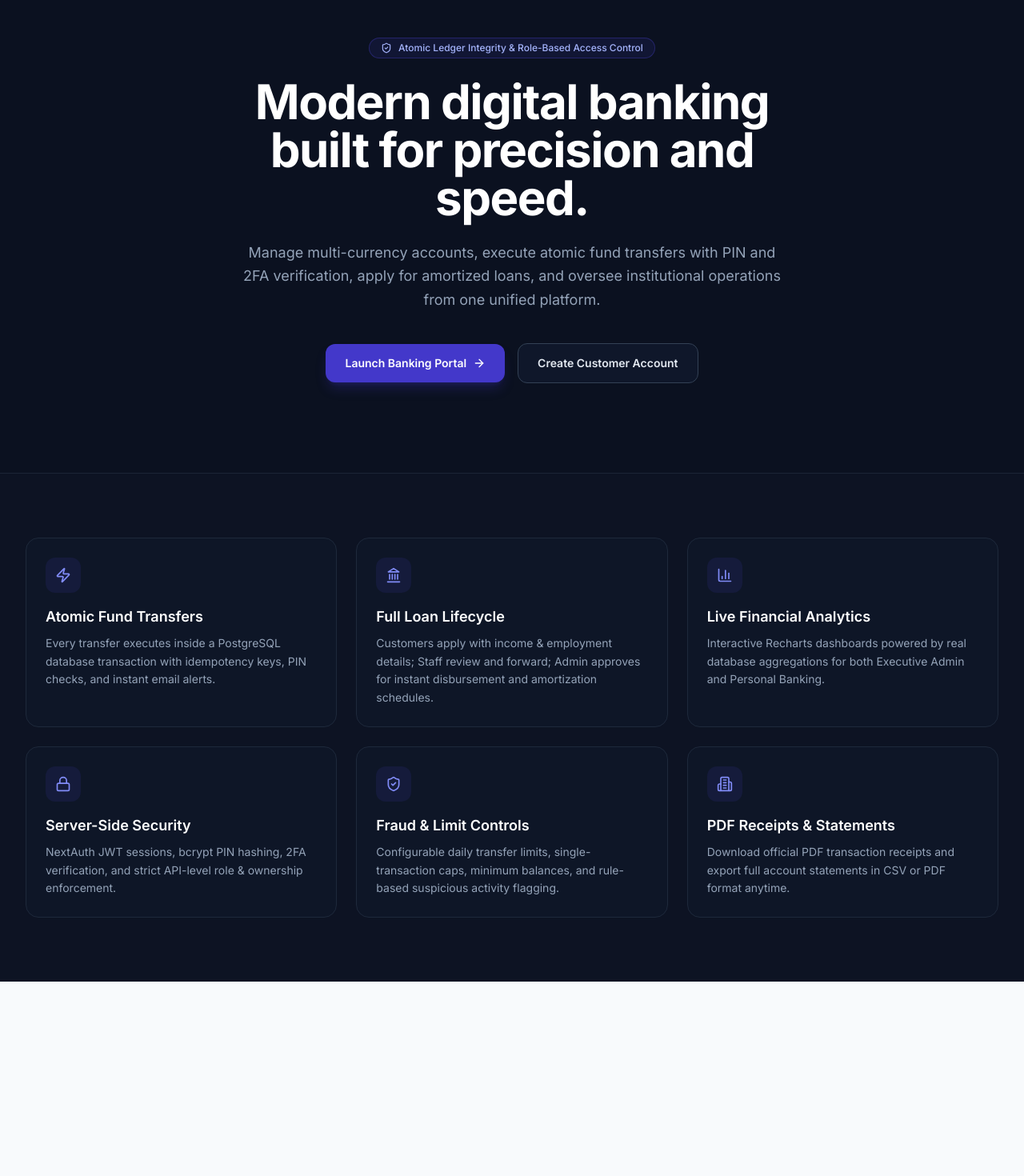
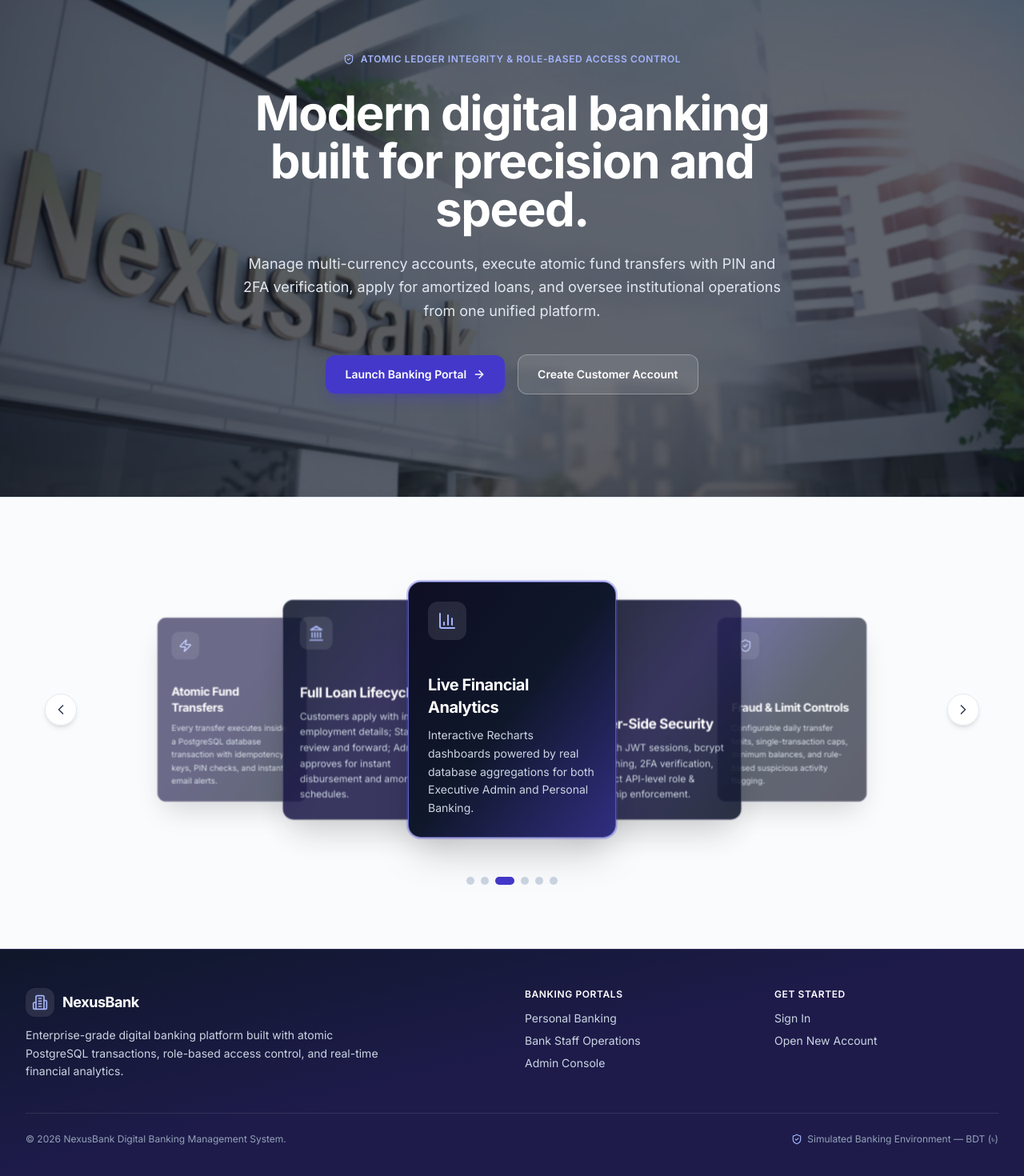
Before and after one commit to ruhul1845/NexusBank, a Next.js app: page / in a window 1280 px wide. Shown: the part 130-1600 px from the top of the page at 80% size. Before the commit the page ends 1357 px from the top, so only its background shows below. Built offline with nearby package versions, Linux system fonts and the light colour scheme; no server answers.

Commit message:
feat(landing): add bank.webp hero background, animated carousel, and gradient footer

```diff
--- a/src/app/page.tsx
+++ b/src/app/page.tsx
@@ -1,28 +1,94 @@
+"use client";
+
+import React, { useEffect, useState } from "react";
 import Link from "next/link";
-import { ArrowRight, Building2, ShieldCheck, Zap, Landmark, BarChart3, Lock } from "lucide-react";
+import {
+  ArrowRight,
+  Building2,
+  ShieldCheck,
+  Zap,
+  Landmark,
+  BarChart3,
+  Lock,
+  ChevronLeft,
+  ChevronRight,
+} from "lucide-react";
+
+const CAPABILITIES = [
+  {
+    icon: Zap,
+    title: "Atomic Fund Transfers",
+    desc: "Every transfer executes inside a PostgreSQL database transaction with idempotency keys, PIN checks, and instant email alerts.",
+    accent: "from-indigo-950 via-brand-900 to-slate-900",
+  },
+  {
+    icon: Landmark,
+    title: "Full Loan Lifecycle",
+    desc: "Customers apply with income & employment details; Staff review and forward; Admin approves for instant disbursement and amortization schedules.",
+    accent: "from-slate-900 via-indigo-950 to-brand-900",
+  },
+  {
+    icon: BarChart3,
+    title: "Live Financial Analytics",
+    desc: "Interactive Recharts dashboards powered by real database aggregations for both Executive Admin and Personal Banking.",
+    accent: "from-brand-950 via-slate-900 to-indigo-900",
+  },
+  {
+    icon: Lock,
+    title: "Server-Side Security",
+    desc: "NextAuth JWT sessions, bcrypt PIN hashing, 2FA verification, and strict API-level role & ownership enforcement.",
+    accent: "from-slate-950 via-brand-900 to-slate-900",
+  },
+  {
+    icon: ShieldCheck,
+    title: "Fraud & Limit Controls",
+    desc: "Configurable daily transfer limits, single-transaction caps, minimum balances, and rule-based suspicious activity flagging.",
+    accent: "from-indigo-900 via-slate-900 to-brand-950",
+  },
+  {
+    icon: Building2,
+    title: "PDF Receipts & Statements",
+    desc: "Download official PDF transaction receipts and export full account statements in CSV or PDF format anytime.",
+    accent: "from-slate-900 via-brand-950 to-indigo-950",
+  },
+];
 
 export default function LandingPage() {
+  const [activeIndex, setActiveIndex] = useState(0);
+
+  useEffect(() => {
+    const timer = setInterval(() => {
+      setActiveIndex((prev) => (prev + 1) % CAPABILITIES.length);
+    }, 2000);
+    return () => clearInterval(timer);
+  }, []);
+
+  const prevSlide = () =>
+    setActiveIndex((prev) => (prev - 1 + CAPABILITIES.length) % CAPABILITIES.length);
+  const nextSlide = () =>
+    setActiveIndex((prev) => (prev + 1) % CAPABILITIES.length);
+
   return (
-    <div className="min-h-screen bg-slate-950 text-white">
+    <div className="min-h-screen bg-white text-slate-900">
       {/* Navbar */}
-      <header className="border-b border-slate-800/80 bg-slate-950/80 backdrop-blur-md">
+      <header className="sticky top-0 z-40 border-b border-slate-200 bg-white/85 backdrop-blur-md">
         <div className="mx-auto flex h-16 max-w-7xl items-center justify-between px-4 sm:px-6 lg:px-8">
           <div className="flex items-center gap-2.5">
             <div className="flex h-9 w-9 items-center justify-center rounded-xl bg-brand-600 text-white">
               <Building2 className="h-5 w-5" />
             </div>
-            <span className="text-lg font-bold tracking-tight">NexusBank</span>
+            <span className="text-lg font-bold tracking-tight text-slate-900">NexusBank</span>
           </div>
           <div className="flex items-center gap-3">
             <Link
               href="/login"
-              className="rounded-xl px-4 py-2 text-sm font-medium text-slate-300 transition hover:text-white"
+              className="rounded-xl px-4 py-2 text-sm font-medium text-slate-600 transition hover:text-slate-900"
             >
               Sign In
             </Link>
             <Link
               href="/register"
-              className="rounded-xl bg-brand-600 px-4 py-2 text-sm font-semibold text-white shadow-sm transition hover:bg-brand-500"
+              className="rounded-xl bg-brand-600 px-4 py-2 text-sm font-semibold text-white shadow-sm transition hover:bg-brand-700"
             >
               Open Account
             </Link>
@@ -30,32 +96,35 @@ export default function LandingPage() {
         </div>
       </header>
 
-      {/* Hero */}
-      <section className="relative overflow-hidden py-20 sm:py-28">
-        <div className="absolute inset-0 -z-10 bg-[radial-gradient(ellipse_at_top,_var(--tw-gradient-stops))] from-brand-900/40 via-slate-950 to-slate-950" />
-        <div className="mx-auto max-w-7xl px-4 text-center sm:px-6 lg:px-8">
-          <div className="mx-auto inline-flex items-center gap-2 rounded-full border border-brand-500/30 bg-brand-500/10 px-3.5 py-1 text-xs font-medium text-brand-300">
+      {/* Hero with /bank.webp background */}
+      <section
+        className="relative overflow-hidden bg-cover bg-center py-24 sm:py-32"
+        style={{ backgroundImage: "url('/bank.webp')" }}
+      >
+        <div className="absolute inset-0 bg-slate-950/65 backdrop-blur-[1px]" />
+        <div className="relative z-10 mx-auto max-w-7xl px-4 text-center sm:px-6 lg:px-8">
+          <div className="mx-auto inline-flex items-center gap-2 text-xs font-semibold uppercase tracking-wider text-brand-300">
             <ShieldCheck className="h-3.5 w-3.5" />
             Atomic Ledger Integrity & Role-Based Access Control
           </div>
           <h1 className="mx-auto mt-6 max-w-3xl text-4xl font-bold tracking-tight text-white sm:text-6xl">
             Modern digital banking built for precision and speed.
           </h1>
-          <p className="mx-auto mt-6 max-w-2xl text-lg leading-relaxed text-slate-400">
+          <p className="mx-auto mt-6 max-w-2xl text-lg leading-relaxed text-slate-200">
             Manage multi-currency accounts, execute atomic fund transfers with PIN and 2FA verification, apply for
             amortized loans, and oversee institutional operations from one unified platform.
           </p>
           <div className="mt-10 flex flex-wrap items-center justify-center gap-4">
             <Link
               href="/login"
-              className="inline-flex items-center gap-2 rounded-xl bg-brand-600 px-6 py-3.5 text-sm font-semibold text-white shadow-lg shadow-brand-600/25 transition hover:bg-brand-500"
+              className="inline-flex items-center gap-2 rounded-xl bg-brand-600 px-6 py-3.5 text-sm font-semibold text-white shadow-lg shadow-brand-600/30 transition hover:bg-brand-500"
             >
               Launch Banking Portal
               <ArrowRight className="h-4 w-4" />
             </Link>
             <Link
               href="/register"
-              className="inline-flex items-center gap-2 rounded-xl border border-slate-700 bg-slate-900 px-6 py-3.5 text-sm font-semibold text-slate-200 transition hover:bg-slate-800"
+              className="inline-flex items-center gap-2 rounded-xl border border-white/30 bg-white/10 px-6 py-3.5 text-sm font-semibold text-white backdrop-blur-sm transition hover:bg-white/20"
             >
               Create Customer Account
             </Link>
@@ -63,59 +132,150 @@ export default function LandingPage() {
         </div>
       </section>
 
-      {/* Capabilities Grid */}
-      <section className="border-t border-slate-800/80 bg-slate-900/40 py-20">
+      {/* Capabilities Coverflow Carousel */}
+      <section className="overflow-hidden border-t border-slate-200 bg-slate-50/70 py-20">
         <div className="mx-auto max-w-7xl px-4 sm:px-6 lg:px-8">
-          <div className="grid gap-6 sm:grid-cols-2 lg:grid-cols-3">
-            {[
-              {
-                icon: Zap,
-                title: "Atomic Fund Transfers",
-                desc: "Every transfer executes inside a PostgreSQL database transaction with idempotency keys, PIN checks, and instant email alerts.",
-              },
-              {
-                icon: Landmark,
-                title: "Full Loan Lifecycle",
-                desc: "Customers apply with income & employment details; Staff review and forward; Admin approves for instant disbursement and amortization schedules.",
-              },
-              {
-                icon: BarChart3,
-                title: "Live Financial Analytics",
-                desc: "Interactive Recharts dashboards powered by real database aggregations for both Executive Admin and Personal Banking.",
-              },
-              {
-                icon: Lock,
-                title: "Server-Side Security",
-                desc: "NextAuth JWT sessions, bcrypt PIN hashing, 2FA verification, and strict API-level role & ownership enforcement.",
-              },
-              {
-                icon: ShieldCheck,
-                title: "Fraud & Limit Controls",
-                desc: "Configurable daily transfer limits, single-transaction caps, minimum balances, and rule-based suspicious activity flagging.",
-              },
-              {
-                icon: Building2,
-                title: "PDF Receipts & Statements",
-                desc: "Download official PDF transaction receipts and export full account statements in CSV or PDF format anytime.",
-              },
-            ].map((item) => {
+          <div className="relative flex h-[370px] items-center justify-center">
+            {CAPABILITIES.map((item, idx) => {
               const Icon = item.icon;
+              const total = CAPABILITIES.length;
+              let offset = idx - activeIndex;
+              if (offset > total / 2) offset -= total;
+              if (offset < -total / 2) offset += total;
+
+              const abs = Math.abs(offset);
+              const isVisible = abs <= 2;
+
+              const translateX = offset * 175;
+              const scale = offset === 0 ? 1 : abs === 1 ? 0.86 : 0.72;
+              const zIndex = 30 - abs * 10;
+              const opacity = !isVisible ? 0 : offset === 0 ? 1 : abs === 1 ? 0.88 : 0.65;
+
               return (
                 <div
                   key={item.title}
-                  className="rounded-2xl border border-slate-800 bg-slate-900/70 p-6 transition hover:border-brand-500/40"
+                  onClick={() => setActiveIndex(idx)}
+                  style={{
+                    transform: `translateX(${translateX}px) scale(${scale})`,
+                    zIndex,
+                    opacity,
+                    pointerEvents: isVisible ? "auto" : "none",
+                  }}
+                  className={`absolute flex h-[320px] w-[260px] cursor-pointer flex-col justify-between rounded-2xl border bg-gradient-to-br p-6 text-white shadow-2xl transition-all duration-500 ease-out ${item.accent} ${
+                    offset === 0 ? "border-brand-400/60 ring-2 ring-brand-500/30" : "border-white/15"
+                  }`}
                 >
-                  <div className="flex h-11 w-11 items-center justify-center rounded-xl bg-brand-500/10 text-brand-400">
-                    <Icon className="h-5 w-5" />
+                  <div className="flex h-12 w-12 items-center justify-center rounded-xl bg-white/10 text-brand-300 backdrop-blur-sm">
+                    <Icon className="h-6 w-6" />
                   </div>
-                  <h3 className="mt-4 text-lg font-semibold text-white">{item.title}</h3>
-                  <p className="mt-2 text-sm leading-relaxed text-slate-400">{item.desc}</p>
+                  <div>
+                    <h3 className="text-xl font-bold tracking-tight text-white">{item.title}</h3>
+                    <p className="mt-2.5 text-sm leading-relaxed text-slate-300">{item.desc}</p>
+                  </div>
                 </div>
               );
             })}
+
+            {/* Left / Right Controls */}
+            <button
+              type="button"
+              onClick={prevSlide}
+              aria-label="Previous card"
+              className="absolute left-2 z-40 flex h-10 w-10 items-center justify-center rounded-full border border-slate-200 bg-white/90 text-slate-700 shadow-md transition hover:bg-white sm:left-6"
+            >
+              <ChevronLeft className="h-5 w-5" />
+            </button>
+            <button
+              type="button"
+              onClick={nextSlide}
+              aria-label="Next card"
+              className="absolute right-2 z-40 flex h-10 w-10 items-center justify-center rounded-full border border-slate-200 bg-white/90 text-slate-700 shadow-md transition hover:bg-white sm:right-6"
+            >
+              <ChevronRight className="h-5 w-5" />
+            </button>
+          </div>
+
+          {/* Dot Indicators */}
+          <div className="mt-6 flex items-center justify-center gap-2">
+            {CAPABILITIES.map((item, idx) => (
+              <button
+                key={item.title}
+                type="button"
+                aria-label={`Go to ${item.title}`}
+                onClick={() => setActiveIndex(idx)}
+                className={`h-2.5 rounded-full transition-all duration-300 ${
+                  idx === activeIndex ? "w-6 bg-brand-600" : "w-2.5 bg-slate-300 hover:bg-slate-400"
+                }`}
+              />
+            ))}
           </div>
         </div>
       </section>
+
+      {/* Footer */}
+      <footer className="border-t border-white/10 bg-gradient-to-br from-slate-900 via-indigo-950 to-brand-900 text-slate-300">
+        <div className="mx-auto max-w-7xl px-4 py-12 sm:px-6 lg:px-8">
+          <div className="grid gap-8 sm:grid-cols-2 lg:grid-cols-4">
+            <div className="lg:col-span-2">
+              <div className="flex items-center gap-2.5">
+                <div className="flex h-9 w-9 items-center justify-center rounded-xl bg-white/10 text-brand-300 backdrop-blur-sm">
+                  <Building2 className="h-5 w-5" />
+                </div>
+                <span className="text-lg font-bold tracking-tight text-white">NexusBank</span>
+              </div>
+              <p className="mt-3 max-w-md text-sm leading-relaxed text-slate-300">
+                Enterprise-grade digital banking platform built with atomic PostgreSQL transactions, role-based access
+                control, and real-time financial analytics.
+              </p>
+            </div>
+
+            <div>
+              <h4 className="text-xs font-semibold uppercase tracking-wider text-white">Banking Portals</h4>
+              <ul className="mt-3 space-y-2 text-sm">
+                <li>
+                  <Link href="/customer" className="transition hover:text-white">
+                    Personal Banking
+                  </Link>
+                </li>
+                <li>
+                  <Link href="/staff" className="transition hover:text-white">
+                    Bank Staff Operations
+                  </Link>
+                </li>
+                <li>
+                  <Link href="/admin" className="transition hover:text-white">
+                    Admin Console
+                  </Link>
+                </li>
+              </ul>
+            </div>
+
+            <div>
+              <h4 className="text-xs font-semibold uppercase tracking-wider text-white">Get Started</h4>
+              <ul className="mt-3 space-y-2 text-sm">
+                <li>
+                  <Link href="/login" className="transition hover:text-white">
+                    Sign In
+                  </Link>
+                </li>
+                <li>
+                  <Link href="/register" className="transition hover:text-white">
+                    Open New Account
+                  </Link>
+                </li>
+              </ul>
+            </div>
+          </div>
+
+          <div className="mt-10 flex flex-col items-center justify-between gap-3 border-t border-white/10 pt-6 text-xs text-slate-400 sm:flex-row">
+            <p>© {new Date().getFullYear()} NexusBank Digital Banking Management System.</p>
+            <p className="flex items-center gap-1.5">
+              <ShieldCheck className="h-3.5 w-3.5 text-brand-300" />
+              Simulated Banking Environment — BDT (৳)
+            </p>
+          </div>
+        </div>
+      </footer>
     </div>
   );
 }
```
Also changed, not shown: public/bank.webp (added), public/images.jpeg (added).
